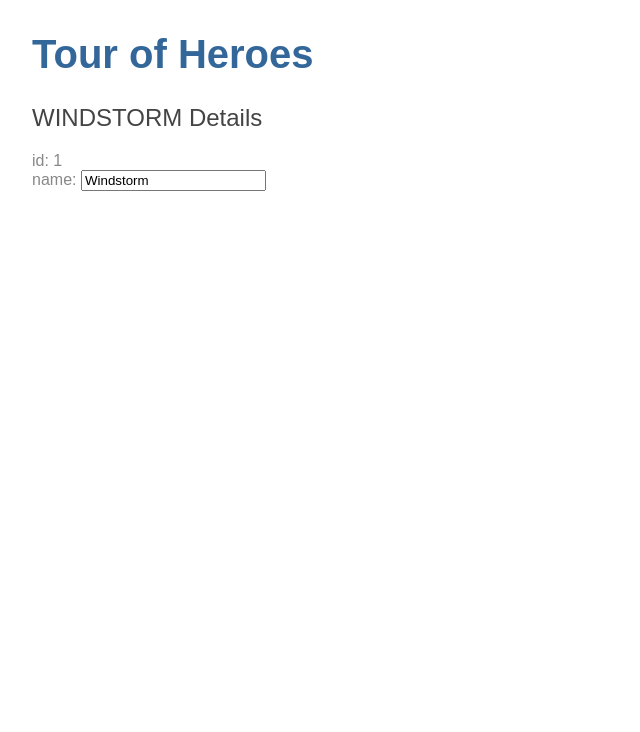
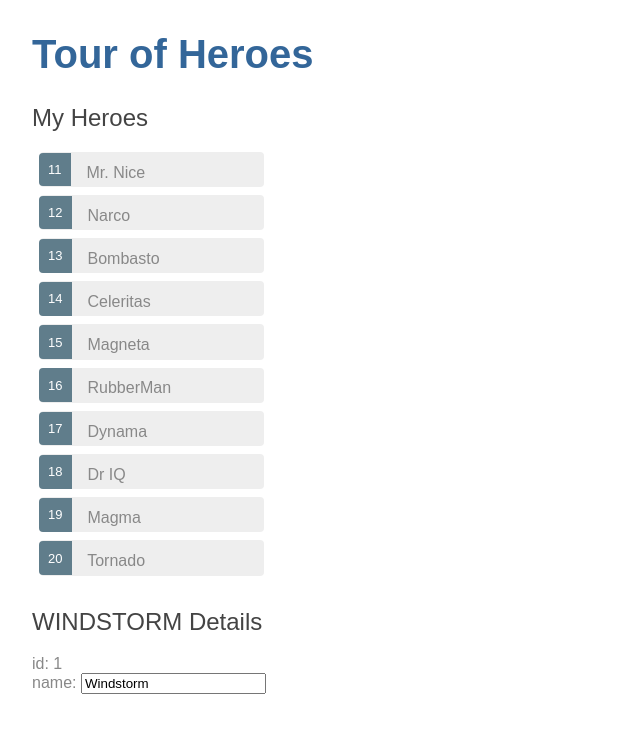
Before and after one commit to sdulaney/angular-tour-of-heroes, an Angular app: page / in a window 1280 px wide. Shown: the top 732 px of the page, without its empty margins (0-640 px from the left). Built offline with nearby package versions, Linux system fonts and the light colour scheme.

Commit message:
list and style the heroes

```diff
--- a/src/app/heroes/heroes.component.css
+++ b/src/app/heroes/heroes.component.css
@@ -0,0 +1,48 @@
+/* HeroesComponent's private CSS styles */
+.selected {
+    background-color: #CFD8DC !important;
+    color: white;
+  }
+  .heroes {
+    margin: 0 0 2em 0;
+    list-style-type: none;
+    padding: 0;
+    width: 15em;
+  }
+  .heroes li {
+    cursor: pointer;
+    position: relative;
+    left: 0;
+    background-color: #EEE;
+    margin: .5em;
+    padding: .3em 0;
+    height: 1.6em;
+    border-radius: 4px;
+  }
+  .heroes li.selected:hover {
+    background-color: #BBD8DC !important;
+    color: white;
+  }
+  .heroes li:hover {
+    color: #607D8B;
+    background-color: #DDD;
+    left: .1em;
+  }
+  .heroes .text {
+    position: relative;
+    top: -3px;
+  }
+  .heroes .badge {
+    display: inline-block;
+    font-size: small;
+    color: white;
+    padding: 0.8em 0.7em 0 0.7em;
+    background-color: #607D8B;
+    line-height: 1em;
+    position: relative;
+    left: -1px;
+    top: -4px;
+    height: 1.8em;
+    margin-right: .8em;
+    border-radius: 4px 0 0 4px;
+  }
--- a/src/app/heroes/heroes.component.html
+++ b/src/app/heroes/heroes.component.html
@@ -1,3 +1,10 @@
+<h2>My Heroes</h2>
+<ul class="heroes">
+    <li *ngFor="let hero of heroes">
+        <span class="badge">{{hero.id}}</span> {{hero.name}}
+    </li>
+</ul>
+
 <h2>{{hero.name | uppercase}} Details</h2>
 <div><span>id: </span>{{hero.id}}</div>
 <div>
--- a/src/app/heroes/heroes.component.ts
+++ b/src/app/heroes/heroes.component.ts
@@ -1,5 +1,6 @@
 import { Component, OnInit } from '@angular/core';
 import { Hero } from '../hero';
+import { HEROES } from '../mock-heroes';
 
 @Component({
   selector: 'app-heroes',
@@ -13,6 +14,8 @@
     name: 'Windstorm'
   }
 
+  heroes = HEROES;
+
   constructor() { }
 
   ngOnInit() {
--- /dev/null
+++ b/src/app/mock-heroes.ts
@@ -0,0 +1,14 @@
+import { Hero } from './hero';
+
+export const HEROES: Hero[] = [
+    { id: 11, name: 'Mr. Nice' },
+    { id: 12, name: 'Narco' },
+    { id: 13, name: 'Bombasto' },
+    { id: 14, name: 'Celeritas' },
+    { id: 15, name: 'Magneta' },
+    { id: 16, name: 'RubberMan' },
+    { id: 17, name: 'Dynama' },
+    { id: 18, name: 'Dr IQ' },
+    { id: 19, name: 'Magma' },
+    { id: 20, name: 'Tornado' }
+];
```
